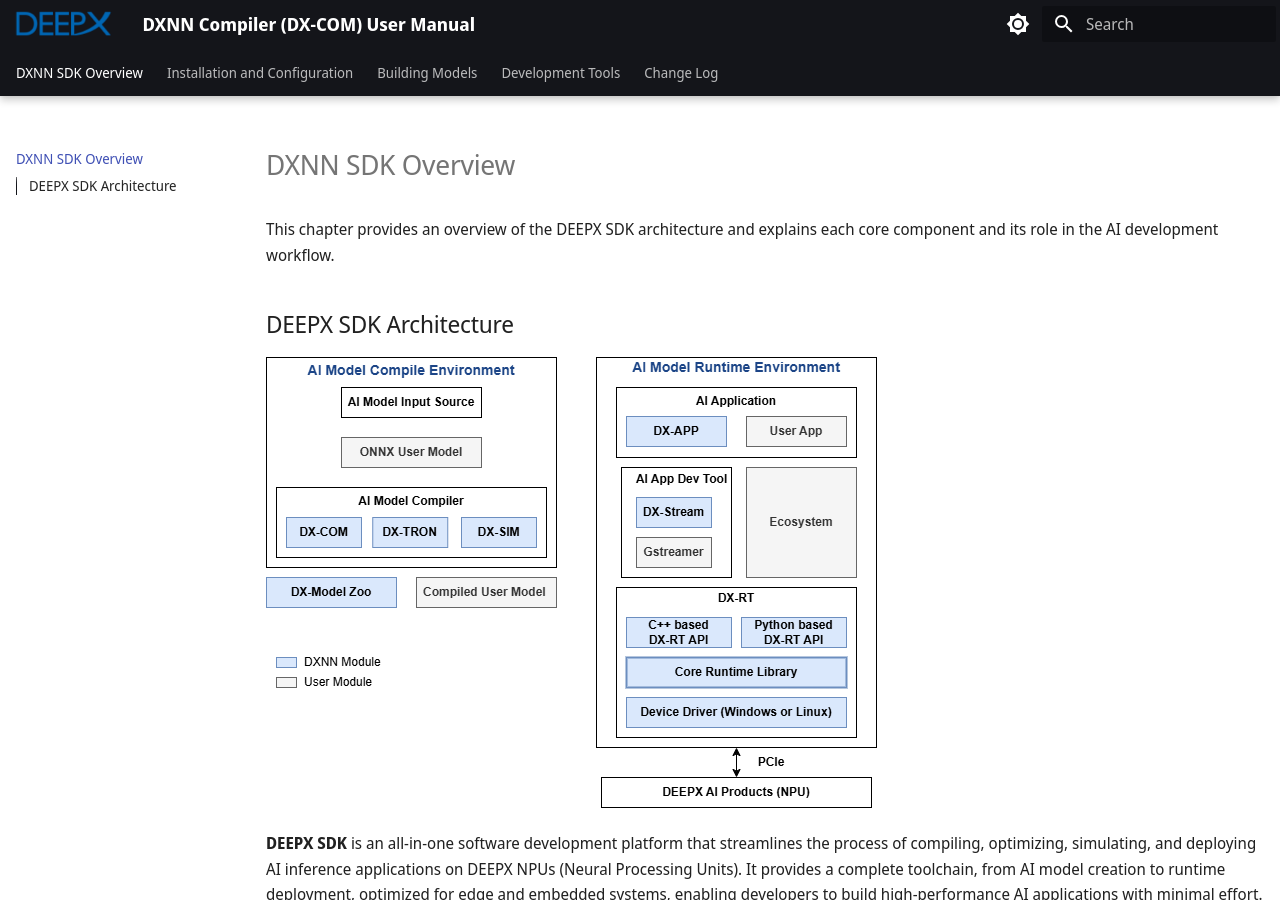
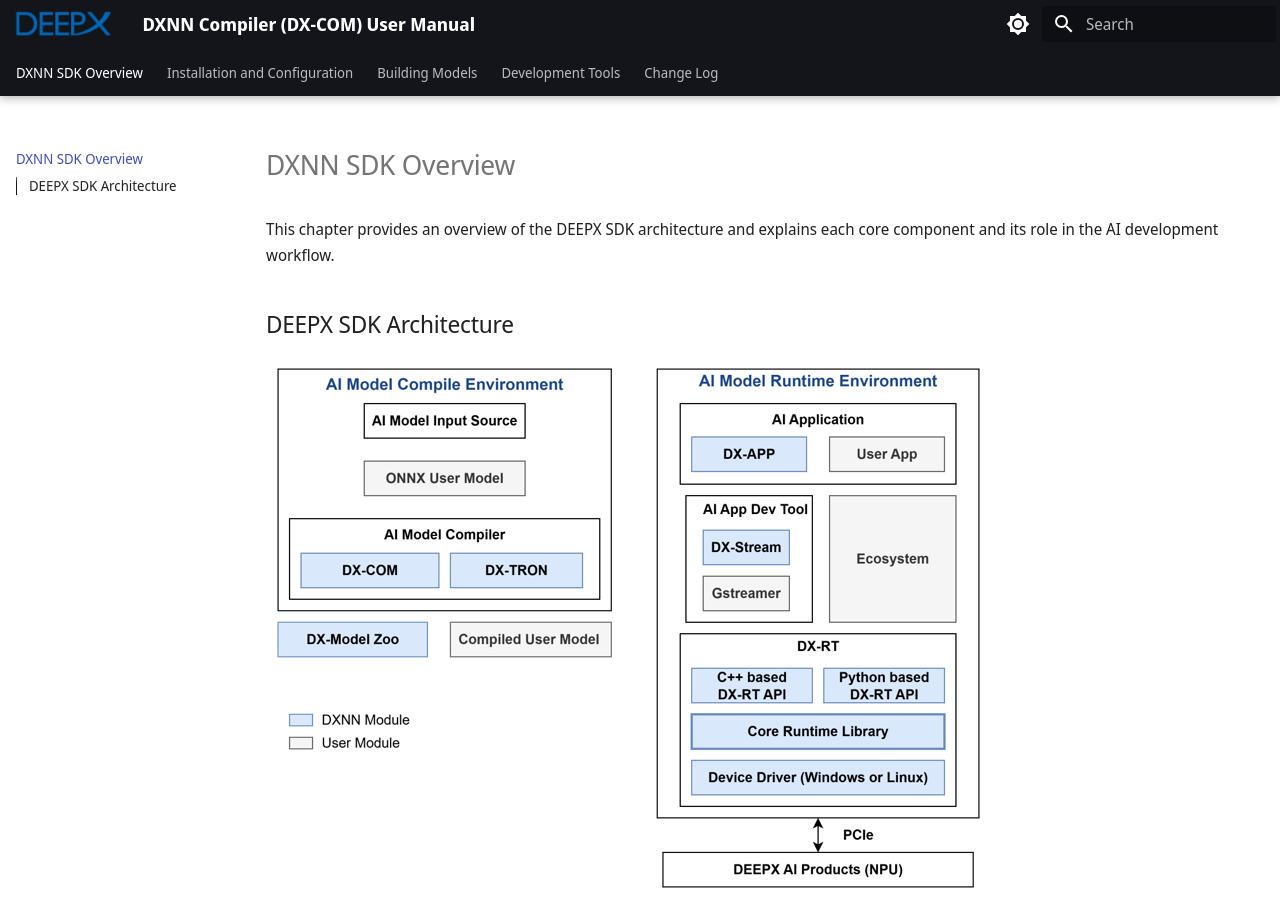
Before and after one commit to DEEPX-AI/dx-compiler, an MkDocs documentation site: the page built from source/docs/01_DXNN_Compiler_Overview.md, in a window 1280 px wide and 900 px high. Built offline with MkDocs 1.6.1 and Material for MkDocs 9.7.7, drawn with Linux system fonts in a browser that asks for light colours.

Commit message:
Update 01_DXNN_Compiler_Overview.md
그림 교체 필요 (DX-SIM 삭제, 01_SDK_Architecture.drawio_r2.png)

```diff
--- a/source/docs/01_DXNN_Compiler_Overview.md
+++ b/source/docs/01_DXNN_Compiler_Overview.md
@@ -1,7 +1,7 @@
 This chapter provides an overview of the DEEPX SDK architecture and explains each core component and its role in the AI development workflow.
 
 ## DEEPX SDK Architecture
-![](./../resources/01_SDK_Architecture.drawio.png)
+![](./../resources/01_SDK_Architecture.drawio_r2.png)
 
 **DEEPX SDK** is an all-in-one software development platform that streamlines the process of compiling, optimizing, simulating, and deploying AI inference applications on DEEPX NPUs (Neural Processing Units). It provides a complete toolchain, from AI model creation to runtime deployment, optimized for edge and embedded systems, enabling developers to build high-performance AI applications with minimal effort.
 
```
